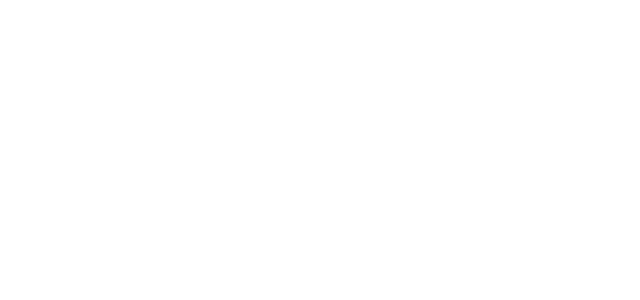
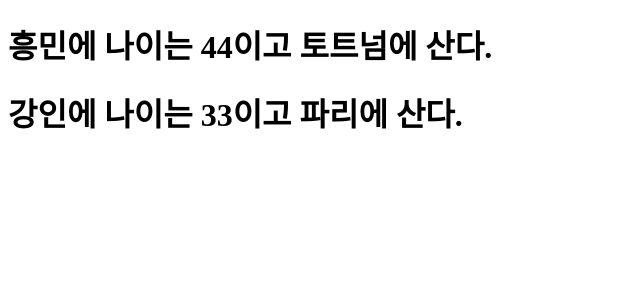
Before and after one commit to som42/reacht20231031, a React (Create React App) app: page / in a window 1280 px wide. Shown: the top 300 px of the page, without its empty margins (0-640 px from the left). Built offline with nearby package versions, Linux system fonts and the light colour scheme.

Commit message:
props destructuring assignment 구조 분해 할당 연습시작, 완료

```diff
--- a/src/App.js
+++ b/src/App.js
@@ -1,9 +1,18 @@
-
-
 function App() {
   return (
     <div>
+      <MyElem name="흥민" age={44} team="토트넘" />
+      <MyElem name="강인" age={33} team="파리" />
+    </div>
+  );
+}
 
+function MyElem({ name, age, team }) {
+  return (
+    <div>
+      <h1>
+        {name}에 나이는 {age}이고 {team}에 산다.
+      </h1>
     </div>
   );
 }
```
